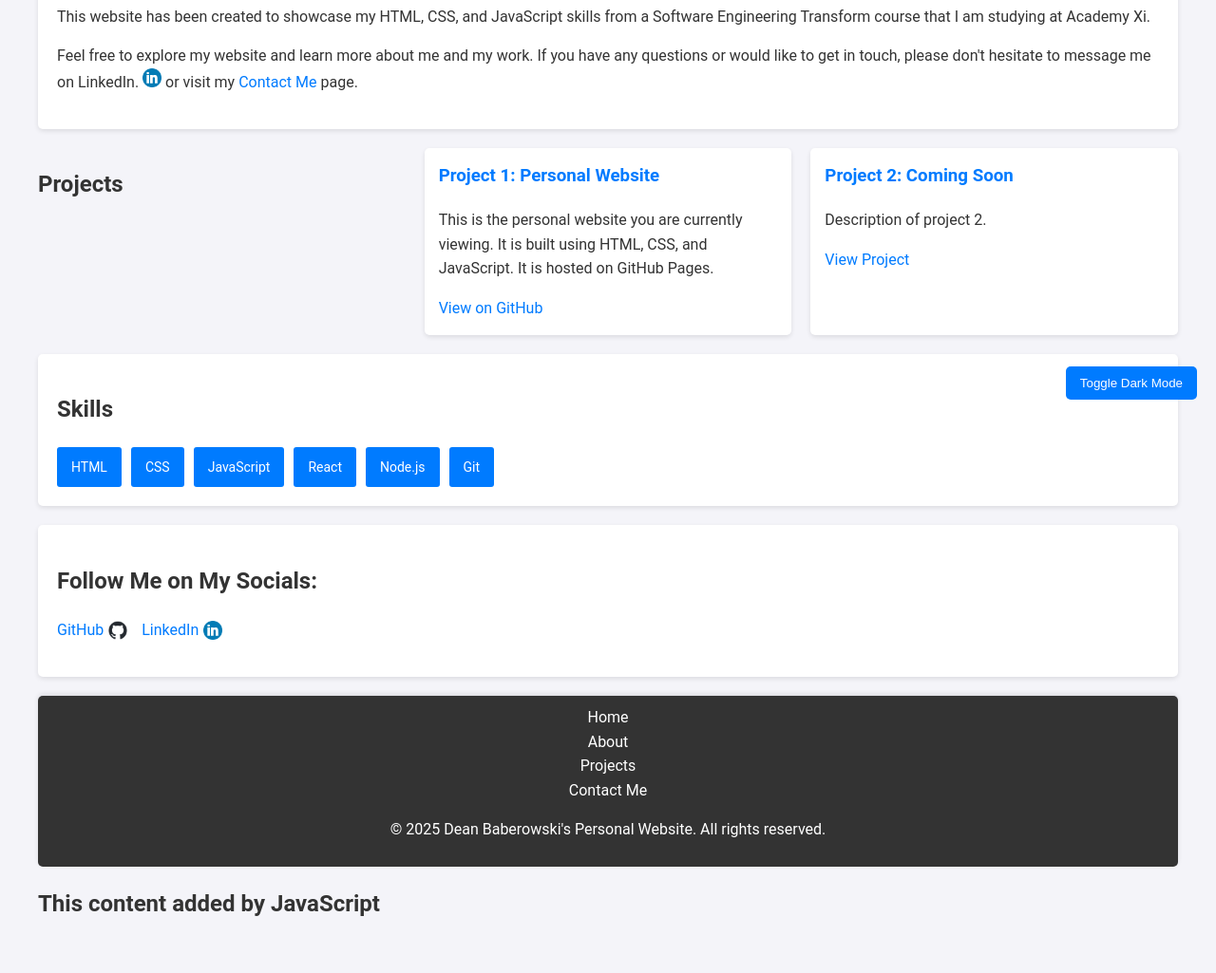
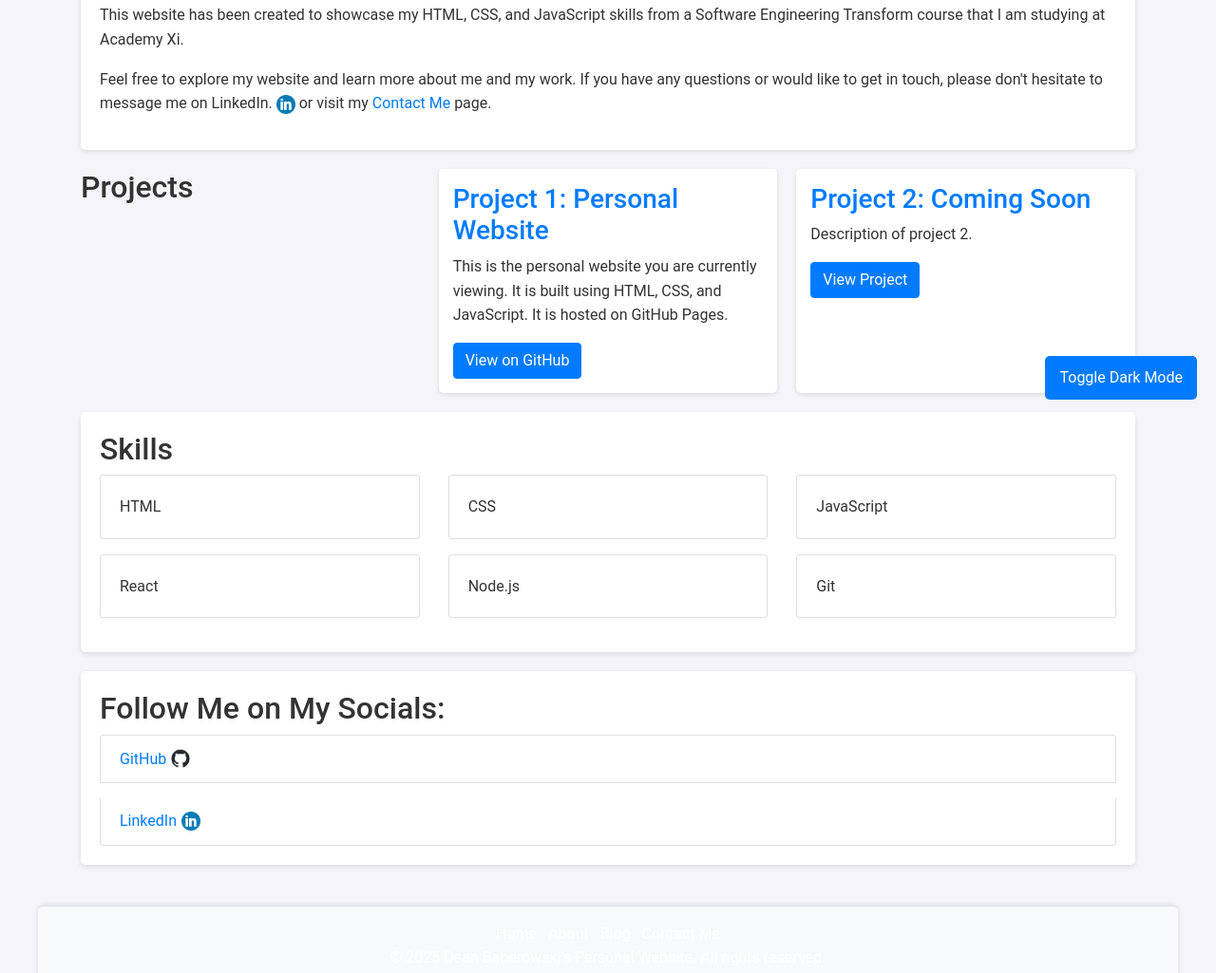
Before and after one commit to Deano10134/DABs-personal-website, a website: page index.html in a window 1280 px wide. Shown: the part 359-1384 px from the top of the page at 95% size. Drawn offline with nearby package versions, Linux system fonts and the light colour scheme.

Commit message:
Update HTML

```diff
--- a/index.html
+++ b/index.html
@@ -5,6 +5,10 @@
   <meta charset="UTF-8">
   <meta name="viewport" content="width=device-width, initial-scale=1.0">
   <meta name="description" content="Welcome to DABS Personal Website">
+  <!-- Load Bootstrap CSS -->
+  <link rel="stylesheet" href="https://stackpath.bootstrapcdn.com/bootstrap/4.5.2/css/bootstrap.min.css">
+
+  <!-- Load your custom CSS after Bootstrap -->
   <link rel="stylesheet" href="style.css">
   <title>Dean Baberowski's Personal Website</title>
 </head>
@@ -70,14 +74,50 @@
 
     <section id="skills" class="skills">
       <h2>Skills</h2>
-      <ul class="list-group">
-        <li class="list-group-item">HTML</li>
-        <li class="list-group-item">CSS</li>
-        <li class="list-group-item">JavaScript</li>
-        <li class="list-group-item">React</li>
-        <li class="list-group-item">Node.js</li>
-        <li class="list-group-item">Git</li>
-      </ul>
+      <div class="row">
+        <div class="col-md-4 col-sm-6 mb-3">
+          <div class="card">
+            <div class="card-body">
+              <p class="card-text">HTML</p>
+            </div>
+          </div>
+        </div>
+        <div class="col-md-4 col-sm-6 mb-3">
+          <div class="card">
+            <div class="card-body">
+              <p class="card-text">CSS</p>
+            </div>
+          </div>
+        </div>
+        <div class="col-md-4 col-sm-6 mb-3">
+          <div class="card">
+            <div class="card-body">
+              <p class="card-text">JavaScript</p>
+            </div>
+          </div>
+        </div>
+        <div class="col-md-4 col-sm-6 mb-3">
+          <div class="card">
+            <div class="card-body">
+              <p class="card-text">React</p>
+            </div>
+          </div>
+        </div>
+        <div class="col-md-4 col-sm-6 mb-3">
+          <div class="card">
+            <div class="card-body">
+              <p class="card-text">Node.js</p>
+            </div>
+          </div>
+        </div>
+        <div class="col-md-4 col-sm-6 mb-3">
+          <div class="card">
+            <div class="card-body">
+              <p class="card-text">Git</p>
+            </div>
+          </div>
+        </div>
+      </div>
     </section>
 
     <section id="contact" class="socials">
@@ -102,10 +142,10 @@
     <div class="container text-center">
       <nav>
         <ul class="footer-nav list-inline">
-          <li class="footer-nav list-inline-item"><a href="#introduction">Home</a></li>
+          <li class="footer-nav list-inline-item"><a href="index.html">Home</a></li>
           <li class="footer-nav list-inline-item"><a href="about.html">About</a></li>
-          <li class="footer-nav list-inline-item"><a href="#projects">Projects</a></li>
-          <li class="footer-nav list-inline-item"><a href="#contact">Contact Me</a></li>
+          <li class="footer-nav list-inline-item"><a href="blog.html">Blog</a></li>
+          <li class="footer-nav list-inline-item"><a href="contactme.html">Contact Me</a></li>
         </ul>
       </nav>
       <p>&copy; 2025 Dean Baberowski's Personal Website. All rights reserved.</p>
```
Also changed, not shown: about.html (+5 -1 lines), blog.html (+7 -3 lines), contactme.html (+8 -4 lines).
